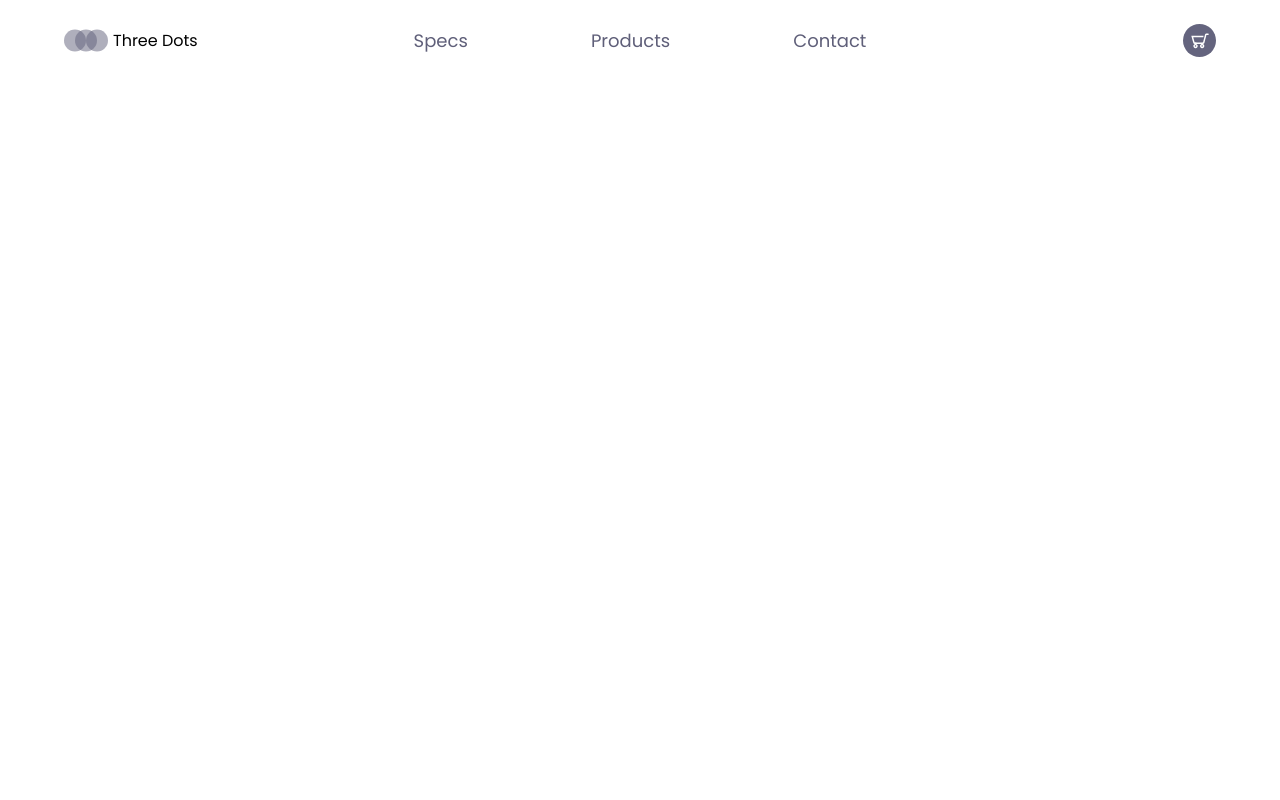
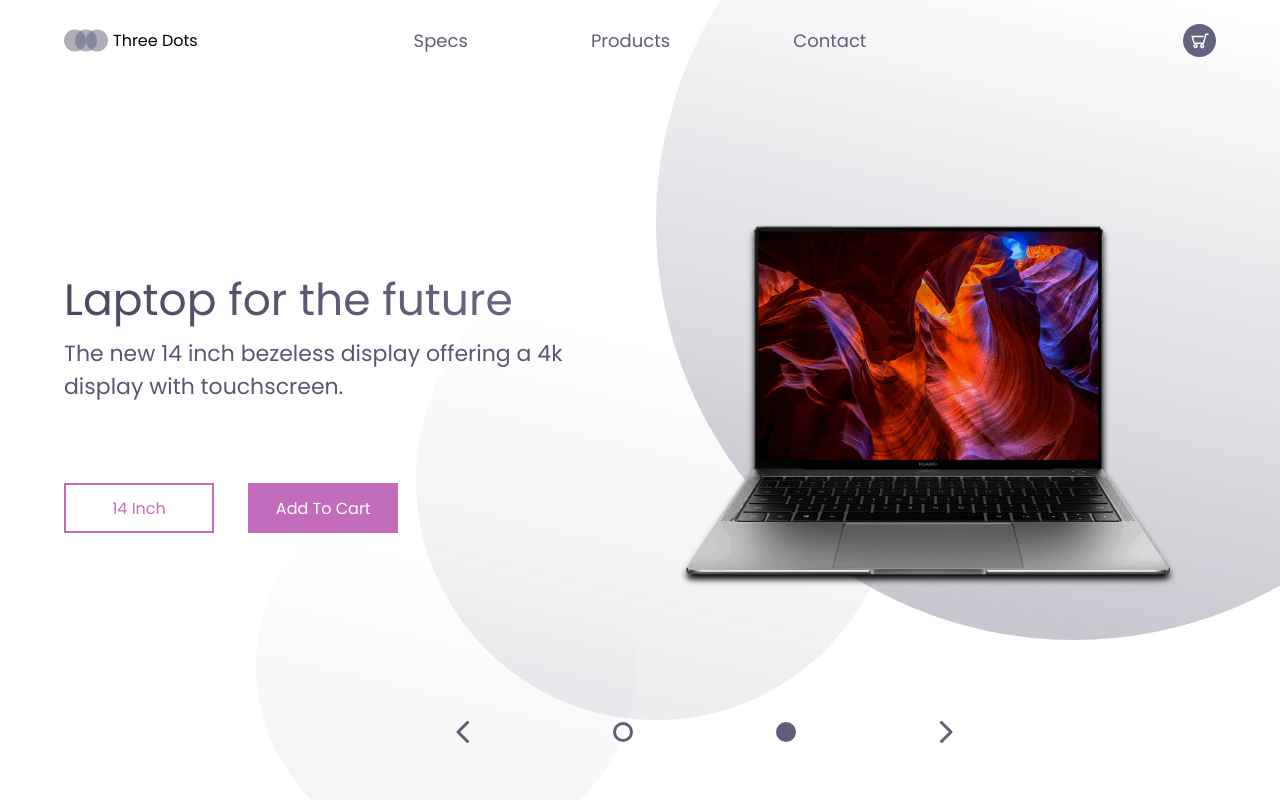
Before and after one commit to Kevin1407B/Responsive-website-with-HTML-CSS---tutorial, a plain HTML site: page index.html in a window 1280 px wide. Drawn offline with Linux system fonts and the light colour scheme.

Commit message:
Finished Product

```diff
--- a/index.html
+++ b/index.html
@@ -27,5 +27,35 @@
             <img src="/Images/cart.svg" alt="cart">
         </div>
     </header>
+    <main>
+        <section class="presentation">
+            <div class="introduction">
+                <div class="intro-text">
+                    <h1>Laptop for the future</h1>
+                    <p>
+                        The new 14 inch bezeless display offering a 4k display with touchscreen.
+                    </p>
+                </div>
+                <div class="cta">
+                    <button class="cta-select">14 Inch</button>
+                    <button class="cta-add">Add To Cart</button>
+                </div>
+            </div>
+            <div class="cover">
+                <img src="/Images/matebook.png" alt="matebook">
+            </div>
+        </section>
+
+        <div class="laptop-select">
+            <img src="/Images/arrow-left.svg" alt="">
+            <img src="/Images/dot.svg" alt="">
+            <img src="/Images/dot-full.svg" alt="">
+            <img src="/Images/arrow-right.svg" alt="">
+        </div>
+
+        <img class="small-circle" src="/Images/small-eclipse.svg" alt="">
+        <img class="big-circle" src="/Images/big-eclipse.svg" alt="">
+        <img class="medium-circle" src="/Images/mid-eclipse.svg" alt="">
+    </main>
 </body>
 </html>
--- a/style.css
+++ b/style.css
@@ -5,6 +5,10 @@
 }
 
 body {
+ font-family: Poppins, "sans-serif";
+}
+
+button {
  font-family: Poppins, "sans-serif";
 }
 
@@ -25,23 +29,174 @@ header {
 .logo-container {
  flex: 1;
 }
+
 .logo {
  font-weight: 400;
  margin: 5px;
 }
+
 nav {
  flex: 2;
 }
+
 .nav-links {
  justify-content: space-around;
  list-style: none;
 }
+
 .nav-link {
  color: #5f5f79;
  font-size: 18px;
  text-decoration: none;
 }
+
 .cart {
  flex: 1;
  justify-content: flex-end;
 }
+
+.presentation {
+ display: flex;
+ width: 90%;
+ margin: auto;
+ min-height: 80vh;
+ align-items: center;
+}
+
+.introduction {
+ flex: 1;
+}
+
+.intro-text h1 {
+ font-size: 44px;
+ font-weight: 500;
+ background: linear-gradient(to right, #494964, #6f6f89);
+ background-clip: none;
+ -webkit-background-clip: text;
+ -webkit-text-fill-color: transparent;
+}
+
+.intro-text p {
+ margin-top: 5px;
+ font-size: 22px;
+ color: #585772;
+}
+
+.cta {
+ padding: 50px 0px 0px 0px;
+}
+
+.cta-select {
+ border: 2px solid #c36cbb;
+ background: transparent;
+ color: #c36cbb;
+ width: 150px;
+ height: 50px;
+ cursor: pointer;
+ font-size: 16px;
+}
+
+.cta-add {
+ background: #c36cbb;
+ width: 150px;
+ height: 50px;
+ cursor: pointer;
+ font-size: 16px;
+ border: none;
+ color: white;
+ margin: 30px 0px 0px 30px;
+}
+
+.cover {
+ flex: 1;
+ display: flex;
+ justify-content: center;
+ height: 60vh;
+}
+
+.cover img {
+ height: 100%;
+ filter: drop-shadow(0px 5px 3px black);
+ animation: drop 1.5s ease;
+}
+
+.big-circle {
+ position: absolute;
+ top: 0px;
+ right: 0px;
+ z-index: -1;
+ opacity: 0.7;
+ height: 80%;
+}
+
+.medium-circle {
+ position: absolute;
+ top: 30%;
+ right: 30%;
+ z-index: -1;
+ height: 60%;
+ opacity: 0.4;
+}
+
+.small-circle {
+ position: absolute;
+ bottom: 0%;
+ left: 20%;
+ z-index: -1;
+ opacity: 0.5;
+}
+
+.laptop-select {
+ width: 50%;
+ display: flex;
+ justify-content: space-around;
+ position: absolute;
+ right: 20%;
+}
+
+@keyframes drop {
+ 0% {
+  opacity: 0;
+  transform: translateY(-80px);
+ }
+ 100% {
+  opacity: 1;
+  transform: translateY(0px);
+ }
+}
+
+@media screen and (max-width: 1024px) {
+ .presentation {
+  flex-direction: column;
+ }
+ .introduction {
+  margin-top: 5vh;
+  text-align: center;
+ }
+ .intro-text {
+  font-size: 30px;
+ }
+ .intro-text h1 {
+  font-size: 30px;
+ }
+ .intro-text p {
+  font-size: 18px;
+ }
+ .cta {
+  padding: 10px 0px 0px 0px;
+ }
+ .laptop-select {
+  bottom: 5%;
+  right: 50%;
+  width: 50%;
+  transform: translate(50%, 5%);
+ }
+ .cover img {
+  height: 80%;
+ }
+ .small-circle,
+ .medium-circle,
+ .big-circle {
+  opacity: 0.2;
+ }
+}
```
